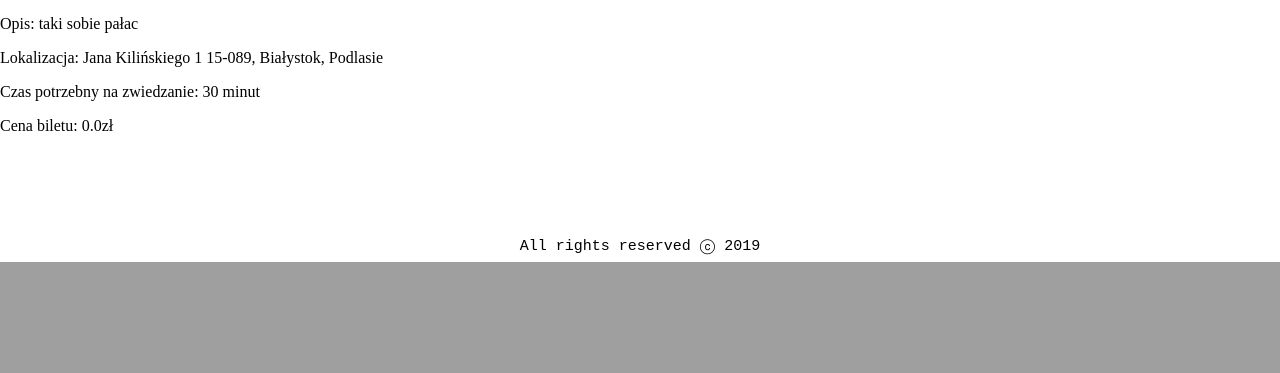
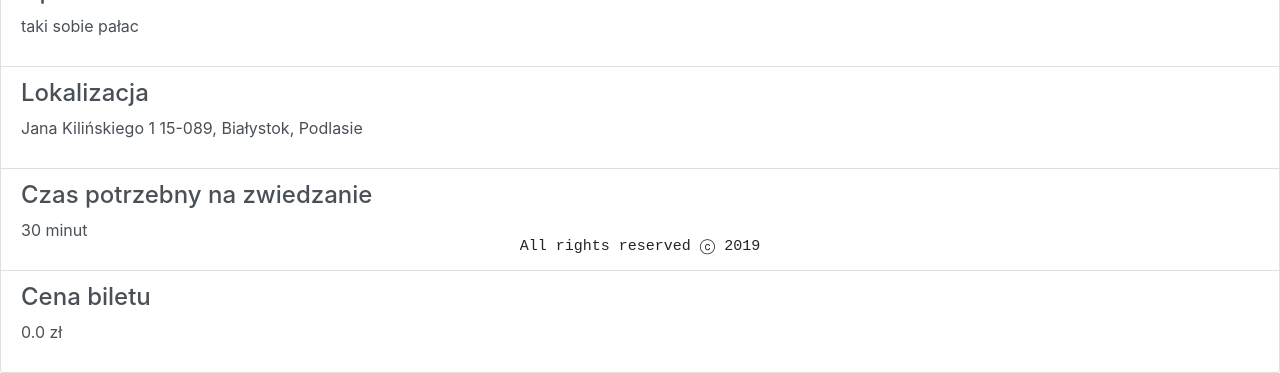
Before and after one commit to dbielecki97/guideproject, a Django app: page /guide/attractions/1 in a window 1280 px wide. Shown: the part 538-911 px from the top of the page. Before the commit the page ends 800 px from the top, so only its background shows below. Run offline with Django 3.2, Linux system fonts and the light colour scheme; data comes from the database, SQL or seed files in the repository; some libraries are stand-ins or nearby versions.

Commit message:
Dodany css

```diff
--- a/guide/templates/guide/attraction_detail.html
+++ b/guide/templates/guide/attraction_detail.html
@@ -3,12 +3,34 @@
     {{attraction.name}} details
 {% endblock title %}
 {% block content %}
-    <h2>{{attraction.name}}</h2>
+    <h2><center>{{attraction.name}}</center></h2>
     <div id="map"></div>
-    <p>Opis: {{attraction.description}}</p>
-    <p>Lokalizacja: {{attraction.localization}}</p>
-    <p>Czas potrzebny na zwiedzanie: {{longTimeNeededToSightsee}}</p>
-    <p>Cena biletu: {{attraction.ticketCost}}zł</p>
+<div class="list-group">
+    <a href="#" class="list-group-item list-group-item-action">
+        <div class="d-flex w-100 justify-content-between">
+            <h4>Opis</h4>
+        </div>
+        <p>{{attraction.description}}</p>
+    </a>
+    <a href="#" class="list-group-item list-group-item-action">
+        <div class="d-flex w-100 justify-content-between">
+            <h4>Lokalizacja</h4>
+        </div>
+        <p>{{attraction.localization}}</p>
+    </a>
+    <a href="#" class="list-group-item list-group-item-action">
+        <div class="d-flex w-100 justify-content-between">
+            <h4>Czas potrzebny na zwiedzanie</h4>
+        </div>
+        <p>{{longTimeNeededToSightsee}}</p>
+    </a>
+    <a href="#" class="list-group-item list-group-item-action">
+        <div class="d-flex w-100 justify-content-between">
+            <h4>Cena biletu</h4>
+        </div>
+        <p>{{attraction.ticketCost}} zł</p>
+    </a>
+</div>
     <script type="text/javascript">
         loc={{locationInfo|safe}}
     </script>
--- a/templates/base.html
+++ b/templates/base.html
@@ -5,24 +5,33 @@
   <title>{% block title %}{% endblock %}</title>
   {% load static %}
   <link rel="stylesheet" href="{% static 'css/styles.css' %}">
+  <link rel="stylesheet" href="https://stackpath.bootstrapcdn.com/bootstrap/4.1.3/css/bootstrap.min.css" integrity="sha384-MCw98/SFnGE8fJT3GXwEOngsV7Zt27NXFoaoApmYm81iuXoPkFOJwJ8ERdknLPMO" crossorigin="anonymous">
+<script src="https://stackpath.bootstrapcdn.com/bootstrap/4.1.3/js/bootstrap.min.js" integrity="sha384-ChfqqxuZUCnJSK3+MXmPNIyE6ZbWh2IMqE241rYiqJxyMiZ6OW/JmZQ5stwEULTy" crossorigin="anonymous"></script>
+<link rel="stylesheet" href="https://stackpath.bootstrapcdn.com/bootstrap/4.3.1/css/bootstrap.min.css">
+<link rel="stylesheet" href="https://maxcdn.bootstrapcdn.com/font-awesome/4.7.0/css/font-awesome.min.css">
+<script src="https://ajax.googleapis.com/ajax/libs/jquery/3.3.1/jquery.min.js"></script>
+<script src="https://cdnjs.cloudflare.com/ajax/libs/popper.js/1.14.7/umd/popper.min.js"></script>
+<script src="https://stackpath.bootstrapcdn.com/bootstrap/4.3.1/js/bootstrap.min.js"></script>
 </head>
 <body>
   <div class="banner">
+    <nav class="navbar navbar-expand-lg navbar-light bg-light">
+  <a class="navbar-brand" href="{% url 'home' %}">Guideproject</a>
+  <button class="navbar-toggler" type="button" data-toggle="collapse" data-target="#navbarNav" aria-controls="navbarNav" aria-expanded="false" aria-label="Toggle navigation">
+    <span class="navbar-toggler-icon"></span>
+  </button>
+  <div class="collapse navbar-collapse" id="navbarNav">
+    <ul class="navbar-nav">
+      <li class="nav-item">
+        <a class="nav-link" href="{% url 'attractions' %}">Atrakcje</a><span class="sr-only">(current)</span>
+      </li>
+      <li class="nav-item">
+        <a class="nav-link" href="{% url 'tripplans' %}">Gotowe plany</a>
+      </li>
+    </ul>
   </div>
-  <nav class='menu'>
-    <ul class="list-no-bullet">
-      <li><a href={% url 'attractions' %}>Atrakcje</a></li>
-      <li><a href={% url 'tripplans' %}>Gotowe plany</a></li>
-      {% if user.is_authenticated %}
-        <li>User: {{ user.get_username }}</li>
-        <li><a href="{% url 'mytripplans' %}">Moje plany podróży</a></li>
-        {% comment %} <li><a href="{% url 'shopping-cart' %}">Koszyk</a></li>  {% endcomment %}
-        <li><a href="{% url 'logout'%}?next={% url 'home' %}">Logout</a></li>
-      {% else %}
-        <li><a href="{% url 'login'%}?next={{request.path}}">Login</a></li>
-      {% endif %}
-    </ul>
-  </nav>
+</nav>
+  </div>
   <div class="content">
     {% block content %}
     {% endblock %}
```
Also changed, not shown: guide/templates/guide/attraction_list.html (+6 -4 lines), guide/templates/guide/tripplan_detail.html (+8 -6 lines), guide/templates/guide/tripplan_list.html (+7 -4 lines), templates/home.html (+68 -1 lines).
